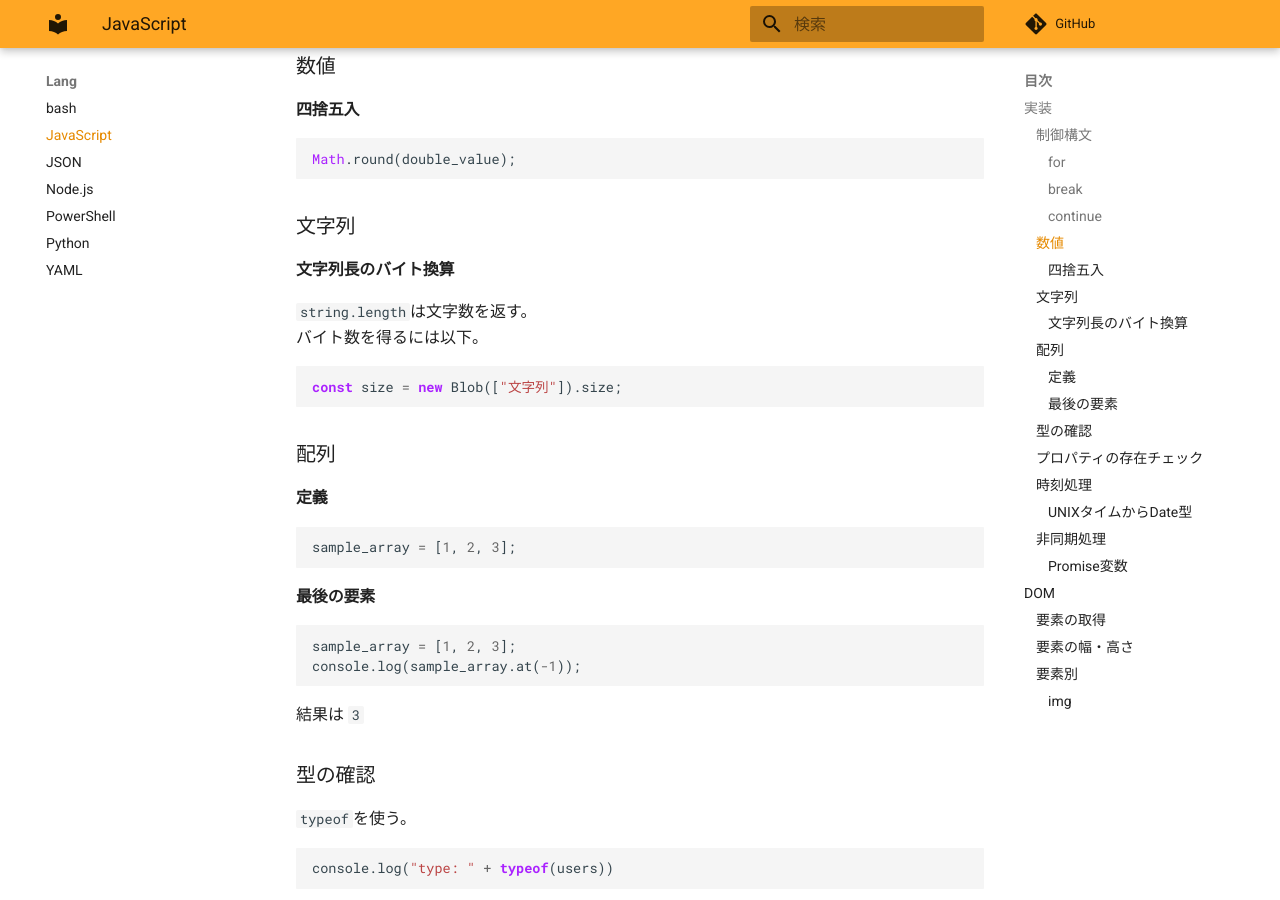
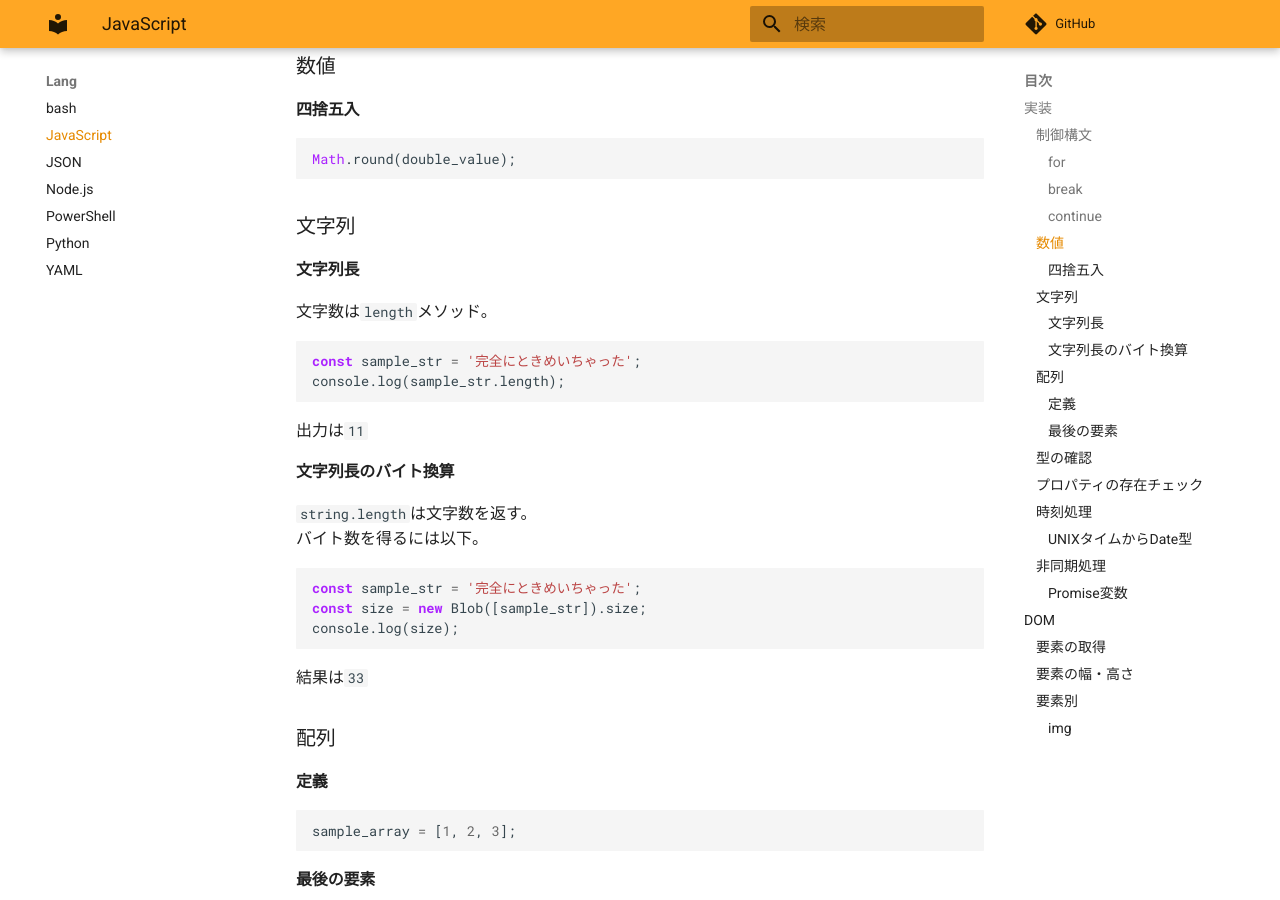
Before and after one commit to zaki-lknr/docs, an MkDocs documentation site: the page built from docs/lang/js.md, in a window 1280 px wide and 900 px high, scrolled down 795 px. Built offline with MkDocs 1.6.1 and Material for MkDocs 9.7.7, drawn with Linux system fonts in a browser that asks for light colours; comment, search, counter and statistics services are not loaded.

Commit message:
add: lang/javascript: 文字列長

````diff
--- a/docs/lang/js.md
+++ b/docs/lang/js.md
@@ -41,14 +41,29 @@ Math.round(double_value);
 
 ### 文字列
 
+#### 文字列長
+
+文字数は`length`メソッド。
+
+```javascript
+const sample_str = '完全にときめいちゃった';
+console.log(sample_str.length);
+```
+
+出力は`11`
+
 #### 文字列長のバイト換算
 
 `string.length`は文字数を返す。
 バイト数を得るには以下。
 
 ```javascript
-const size = new Blob(["文字列"]).size;
+const sample_str = '完全にときめいちゃった';
+const size = new Blob([sample_str]).size;
+console.log(size);
 ```
+
+結果は`33`
 
 ### 配列
 
````
